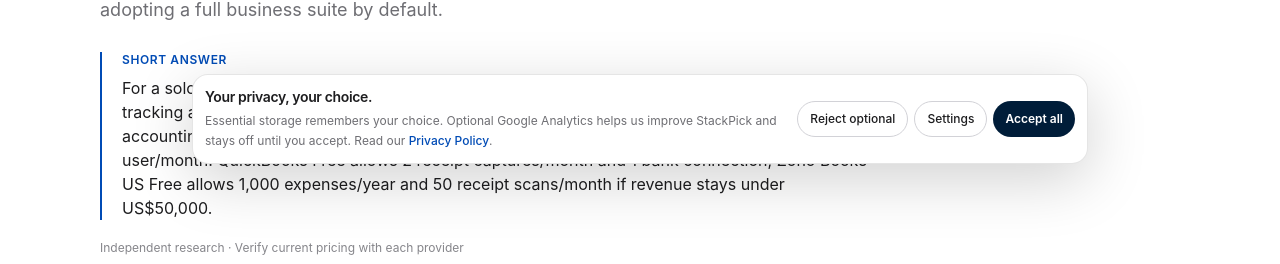
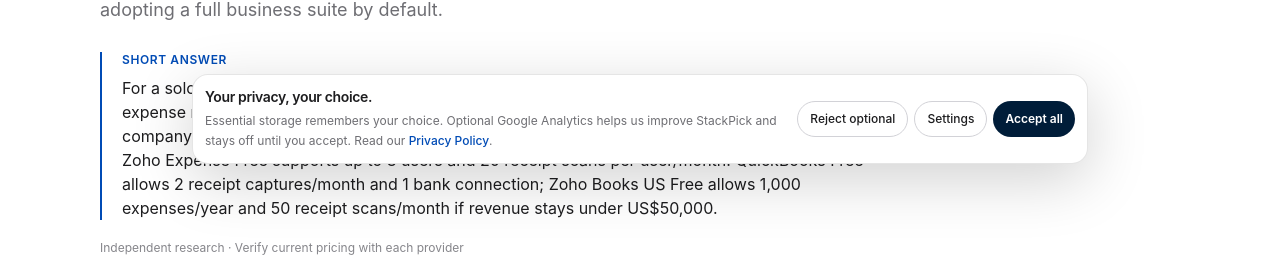
Before and after one commit to LinukaBandara/StackPick, a Next.js app: page /best/track-business-expenses-without-spreadsheets in a window 1280 px wide. Shown: the part 612-876 px from the top of the page. Built offline with nearby package versions, Linux system fonts and the light colour scheme; no server answers.

Commit message:
Align freelancer expense guide with current Expensify Submit plan

```diff
--- a/app/best/track-business-expenses-without-spreadsheets/page.tsx
+++ b/app/best/track-business-expenses-without-spreadsheets/page.tsx
@@ -14,11 +14,11 @@ export default function Page() {
       slug="track-business-expenses-without-spreadsheets"
       reviewedOn="2026-11-07"
       intro="Replacing an expense spreadsheet is not just a software choice: it is a capture-and-review process. The system needs to preserve receipts, record who spent the money and why, categorize transactions consistently, and make it easy to correct mistakes before month-end. Start with your current expense volume and bookkeeping workflow instead of adopting a full business suite by default."
-      quickAnswer="For a solo freelancer, Expensify's personal account includes unlimited free receipt scans, mileage tracking and CSV export, but paid workspaces are needed for categories, reimbursements and accounting integrations. Zoho Expense Free supports up to 3 users and 20 receipt scans per user/month. QuickBooks Free allows 2 receipt captures/month and 1 bank connection; Zoho Books US Free allows 1,000 expenses/year and 50 receipt scans/month if revenue stays under US$50,000."
-      pricingNote="Plan details checked November 7, 2026. Zoho Expense Free: up to 3 users, 20 receipt scans per user/month and 5 GB receipt storage. Expensify personal Free: unlimited SmartScans, mileage and CSV export, but categories/tags, reimbursements and accounting integrations require a paid workspace. QuickBooks Free: 2 receipt captures/month and 1 connected bank. Zoho Books US Free: 1 user plus 1 accountant, 1,000 expenses/year, 50 receipt autoscans/month and a US$50,000 annual-revenue threshold. These are distinct products and units; confirm local availability."
+      quickAnswer="For a solo freelancer, Expensify Submit is free and includes receipt scanning, mileage tracking, expense reports, categories/tags and personal-card import; business approvals, reimbursements, company-card management and accounting integrations are listed under the paid Collect plan. Zoho Expense Free supports up to 3 users and 20 receipt scans per user/month. QuickBooks Free allows 2 receipt captures/month and 1 bank connection; Zoho Books US Free allows 1,000 expenses/year and 50 receipt scans/month if revenue stays under US$50,000."
+      pricingNote="Plan details checked November 7, 2026. Zoho Expense Free: up to 3 users, 20 receipt scans per user/month and 5 GB receipt storage. Expensify Submit is free and includes receipt scanning, mileage tracking, expense reports, categories/tags and personal-card import. Collect is US$5 per unique member/month and adds reimbursements, corporate-card management, approvals and QuickBooks/Xero integrations. QuickBooks Free: 2 receipt captures/month and 1 connected bank. Zoho Books US Free: 1 user plus 1 accountant, 1,000 expenses/year, 50 receipt autoscans/month and a US$50,000 annual-revenue threshold. These are distinct products and units; confirm local availability."
       tools={[
         { name: "Zoho Expense", bestFor: "Teams that need expense reports and approval workflows", freeOption: "US Free plan supports up to 3 users, 20 receipt scans per user/month and 5 GB receipt storage; more advanced card feeds, policies and integrations are in paid tiers.", tradeoff: "Useful when expenses need review or approval, but may be more process than a solo business with a handful of monthly receipts needs.", url: "https://www.zoho.com/us/expense/pricing/" },
-        { name: "Expensify", bestFor: "Capturing receipts and organizing employee expenses", freeOption: "Personal accounts can use unlimited free SmartScans, mileage tracking, manual expense entry and CSV export without a paid workspace. Categories, tags, reimbursements, accounting integrations and the Expensify Card require a paid workspace.", tradeoff: "Receipt-oriented workflows can reduce manual entry, but check which automation and reimbursement features require a paid plan.", url: "https://www.expensify.com/pricing" },
+        { name: "Expensify", bestFor: "Capturing receipts and organizing employee expenses", freeOption: "Submit is free and includes receipt scanning, mileage tracking, expense reports, categories/tags and personal-card import. Collect is US$5 per unique member/month and adds reimbursements, corporate-card management, approvals and QuickBooks/Xero integrations.", tradeoff: "Receipt-oriented workflows can reduce manual entry, but check which automation and reimbursement features require a paid plan.", url: "https://www.expensify.com/pricing" },
         { name: "QuickBooks", bestFor: "Recording expenses directly in an existing accounting system", freeOption: "US Free plan includes 1 user, 2 receipt captures/month, 1 connected bank and basic income/expense tracking; accountant access and multiple users are not included.", tradeoff: "Keeping expenses beside the books can reduce reconciliation work, but buying a separate accounting subscription only for receipts may be excessive.", url: "https://quickbooks.intuit.com/online/free/" },
         { name: "Zoho Books", bestFor: "Small businesses that want expense records linked to bookkeeping", freeOption: "Zoho Books US Free includes 1 user plus 1 accountant, up to 1,000 expenses/year and 50 receipt autoscans/month; it remains free while annual revenue is below US$50,000.", tradeoff: "Can keep expenses in the accounting workflow, but verify receipt capture, bank feeds and tax categories for your region.", url: "https://www.zoho.com/us/books/pricing/" },
       ]}
```
